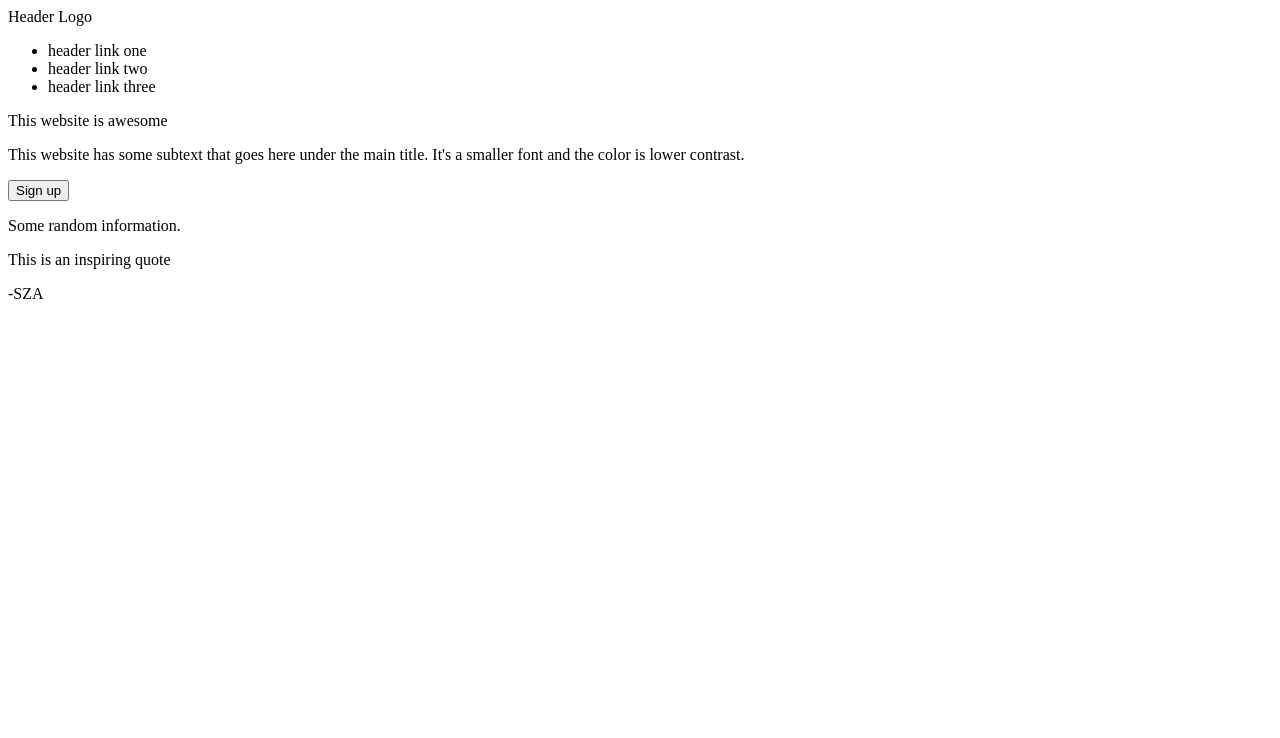
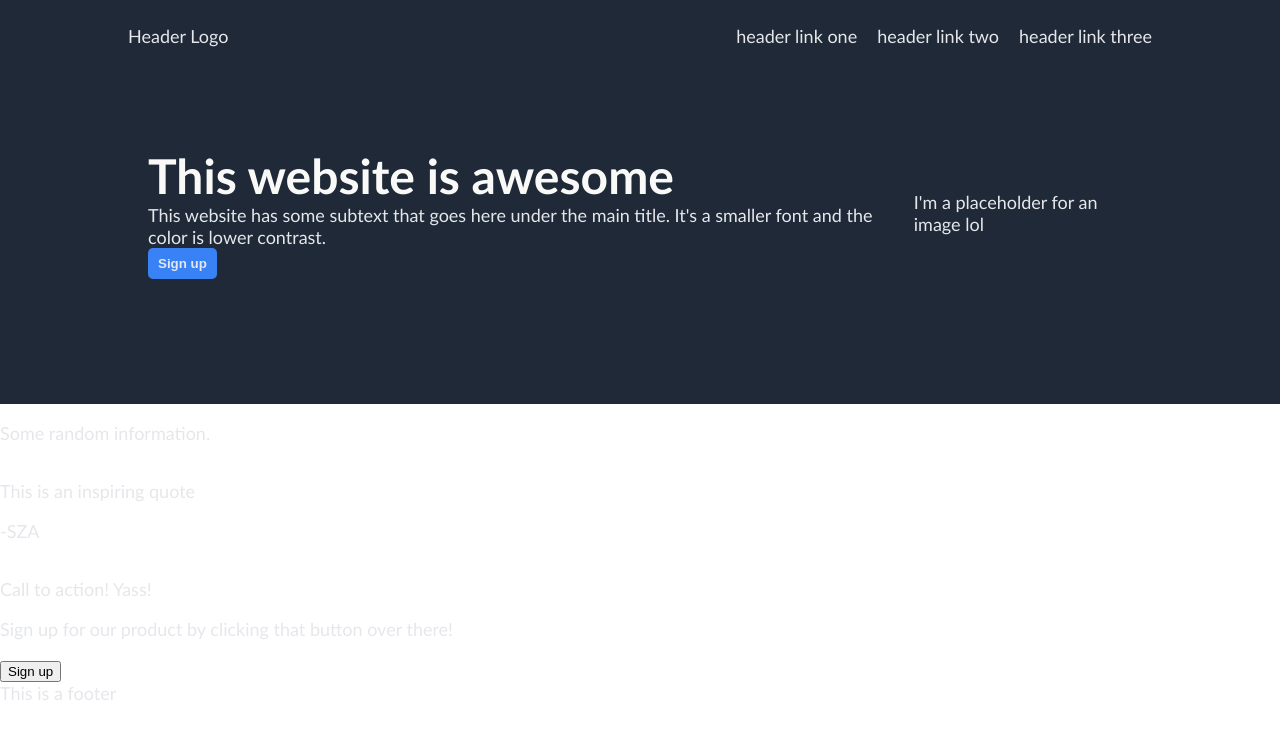
Before and after one commit to toesteatoes/odin-landingpage, a plain HTML site: page index.html in a window 1280 px wide. Drawn offline with Linux system fonts and the light colour scheme.

Commit message:
Basic styling for header and fixes on html

```diff
--- a/index.html
+++ b/index.html
@@ -4,9 +4,11 @@
     <meta charset="UTF-8">
     <meta name="viewport" content="width=device-width, initial-scale=1.0">
     <title>Landing Page</title>
+    <link rel="stylesheet" href="./style.css">
 </head>
 <body>
     <div class="header">
+        <div class="navbar-chunk">
             <div class="logo">
                 Header Logo
             </div>
@@ -15,17 +17,22 @@
                 <li>header link two</li>
                 <li>header link three</li>
             </ul>
+        </div>
         <div class="header-chunk">
-            <div>
+            <div class="header-chunk-content">
                 <p class="header-text">This website is awesome</p>
-                <p>This website has some subtext that goes here
+                <p class="header-p">This website has some subtext that goes here
                     under the main title. It's a smaller font and
                     the color is lower contrast.
                 </p>
                 <button class="sign-up-button">Sign up</button>
             </div>
+            <div class="header-image">
+                I'm a placeholder for an image lol
             </div>
         </div>
+    </div>
+
     <div class="random-information">
         <p id="random-info">
             Some random information.
@@ -36,6 +43,7 @@
             </div>
         </div>
     </div>
+
     <div class="inspiring-quote">
         <p class="quote">
             This is an inspiring quote
@@ -44,10 +52,23 @@
             -SZA
         </p>
     </div>
+
     <div class="call-to-action">
         <div>
+            <p class="call-text">
+                Call to action! Yass!
+            </p>
+            <p>
+                Sign up for our product by clicking that button over there!
+            </p>
+        </div>
+        <button class="second-sign-up-button">
+            Sign up
+        </button>
+    </div>
 
-        </div>
+    <div class="footer">
+        This is a footer
     </div>
 </body>
 </html>
--- /dev/null
+++ b/style.css
@@ -0,0 +1,54 @@
+body {
+    display: flex;
+    flex-direction: column;
+    font-size: 18px;
+    font-family:'Gill Sans', 'Gill Sans MT', Calibri, 'Trebuchet MS', sans-serif;
+    color: #e5e7eb;
+    margin: 0;
+}
+
+.header {
+    background-color: #1F2937;
+    width: 80vw;
+    padding: 25px 10vw;
+}
+
+.header-text {
+    font-size: 48px;
+    font-weight: bolder;
+    color: #f9faf8;
+}
+
+.navbar-chunk {
+    display: flex;
+    justify-content: space-between;
+}
+
+.header-chunk {
+    display: flex;
+    align-items: center;
+    justify-content: center;
+    padding: 100px 20px;
+}
+
+.header-text,
+.header-p,
+.sign-up-button {
+    margin: 0;
+}
+
+.links {
+    list-style-type: none;
+    margin: 0;
+    display: flex;
+    gap: 20px;
+}
+
+.sign-up-button {
+    background-color: #3882f6;
+    border: none;
+    border-radius: 5px;
+    padding: 8px 10px;
+    font-weight: bolder;
+    color: #e5e7eb;
+}
```
Lines whose indentation alone changed are shown as unchanged.
